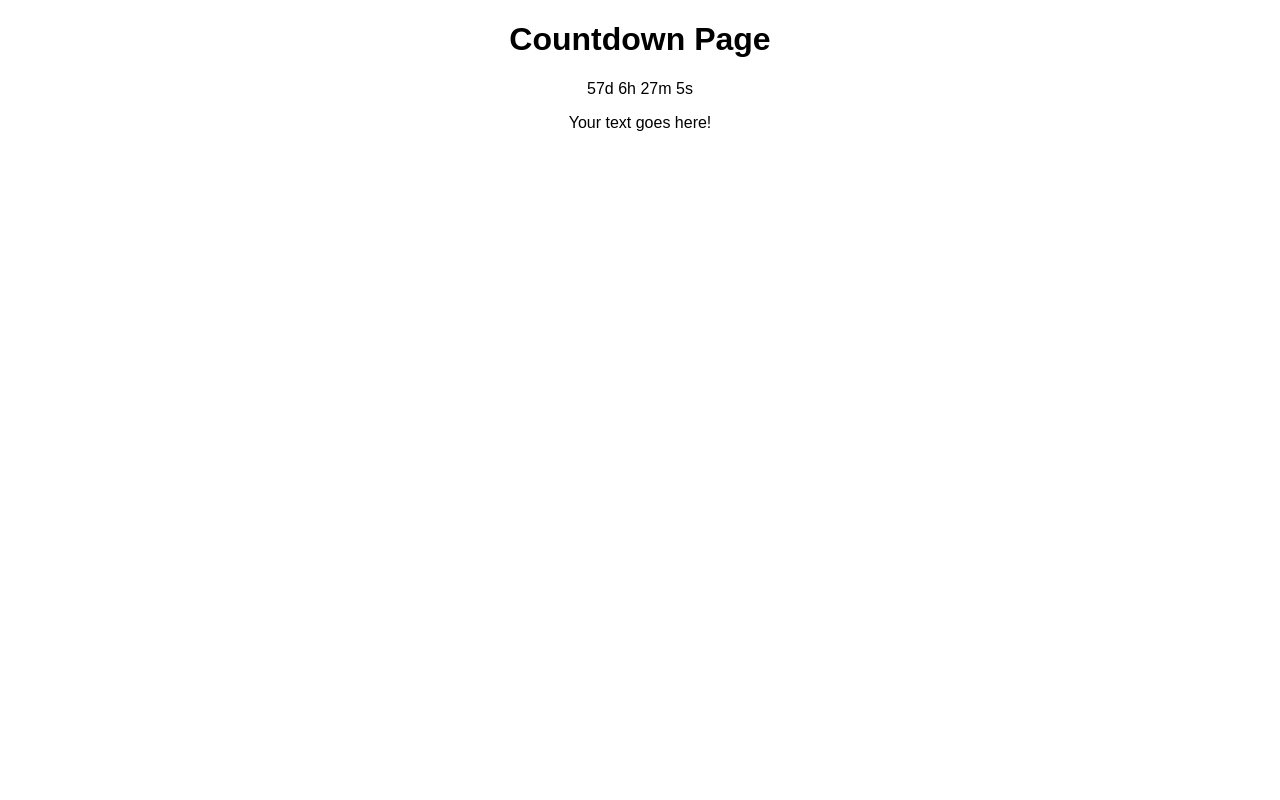
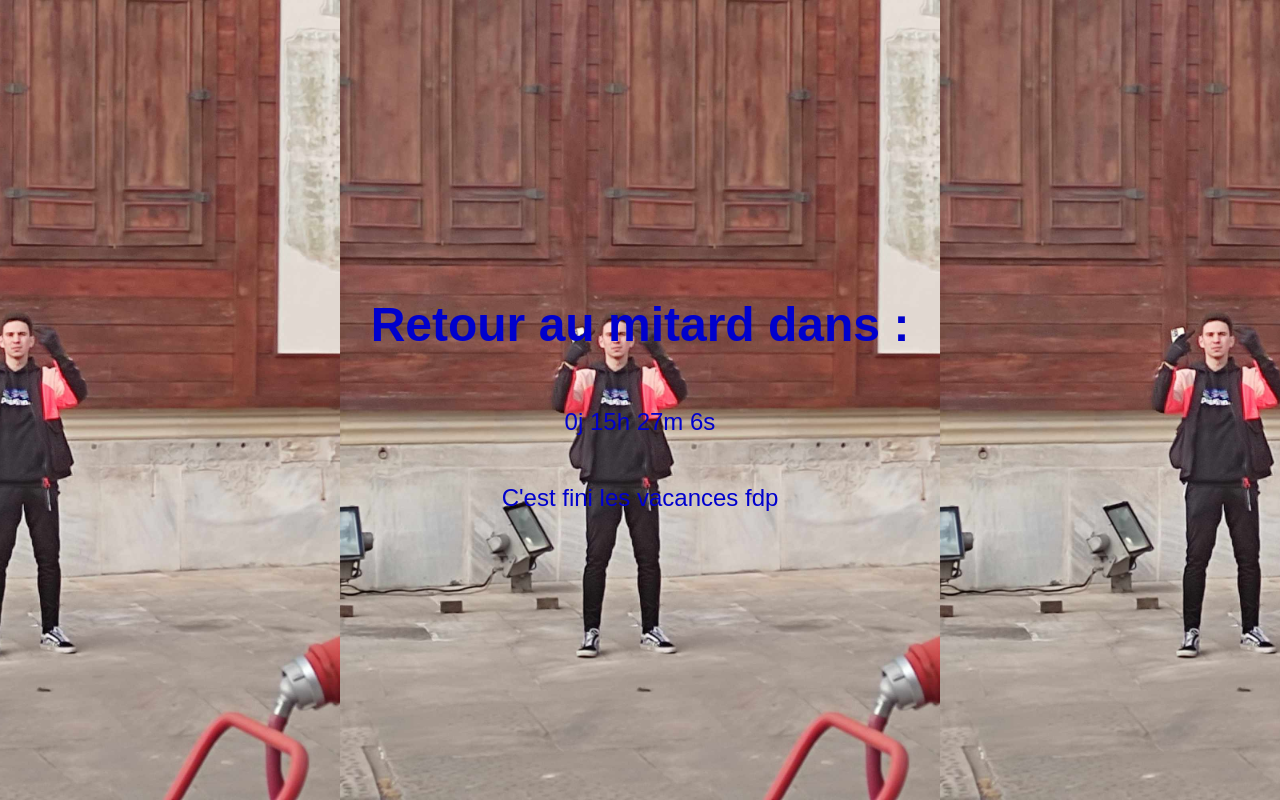
Before and after one commit to nathanboulanger/nathanboulanger.github.io, a website: page index.html in a window 1280 px wide. Drawn offline with Linux system fonts and the light colour scheme.

Commit message:
:lipstick: Banger countdown

```diff
--- a/index.html
+++ b/index.html
@@ -1,42 +1,73 @@
 <!DOCTYPE html>
 <html>
   <head>
-    <title>Countdown Page</title>
+    <title>Retour au mitard</title>
     <style>
-        /* CSS for styling */
-        /* Customize the styling as per your preferences */
       body {
-            text-align: center;
+        display: flex;
+        flex-direction: column;
+        height: 100vh;
+        justify-content: center;
+        align-items: center;
         font-family: Arial, sans-serif;
+        padding: 0;
+        margin: 0;
+        background-size: contain;
+        background-position: center;
+        font-size: x-large;
+        color: mediumblue;
+      }
+
+      .expired {
+        color: red;
+        font-size: large;
       }
     </style>
   </head>
   <body>
-    <h1>Countdown Page</h1>
+    <h1>Retour au mitard dans :</h1>
     <p id="countdown"></p>
-    <p>Your text goes here!</p>
+    <p>C'est fini les vacances fdp</p>
 
     <script>
-        // JavaScript for the countdown
-        var countDownDate = new Date("2023-12-31 23:59:59").getTime(); // Set the countdown date here
+      var countDownDate = new Date("2023-11-05T09:00:00").getTime(); // Set the countdown date here
 
-        var x = setInterval(function() {
+      var x = setInterval(function () {
         var now = new Date().getTime();
         var distance = countDownDate - now;
 
         var days = Math.floor(distance / (1000 * 60 * 60 * 24));
-            var hours = Math.floor((distance % (1000 * 60 * 60 * 24)) / (1000 * 60 * 60));
+        var hours = Math.floor(
+          (distance % (1000 * 60 * 60 * 24)) / (1000 * 60 * 60)
+        );
         var minutes = Math.floor((distance % (1000 * 60 * 60)) / (1000 * 60));
         var seconds = Math.floor((distance % (1000 * 60)) / 1000);
 
-            document.getElementById("countdown").innerHTML = days + "d " + hours + "h "
-            + minutes + "m " + seconds + "s ";
+        const countdown = document.getElementById("countdown");
+        countdown.innerHTML =
+          days + "j " + hours + "h " + minutes + "m " + seconds + "s ";
 
         if (distance < 0) {
           clearInterval(x);
-                document.getElementById("countdown").innerHTML = "EXPIRED";
+          countdown.classList.add("expired");
+          countdown.innerHTML = "Ca y est faut aller au taff bouffon";
         }
-        }, 1000);
+      }, 0);
+
+      const imageList = [
+        "380334353_1100798727751244_388367567958359671_n.jpg",
+        "380452961_1613435179063091_5392752957938759836_n.jpg",
+        "380506154_1036070880871816_5984651309206151151_n.jpg",
+        "380551432_1061745658506585_7690406893549691766_n.jpg",
+        "380583088_1011438389908647_3667581107678887803_n.jpg",
+        "380609565_285879490437894_1031402276683079197_n.jpg",
+        "385534401_1011496140129814_2524363734075875373_n.jpg",
+        "386430784_1204597890496469_1342996190004525677_n.jpg",
+      ];
+      const randomImage =
+        imageList[Math.floor(Math.random() * imageList.length)];
+
+      document.body.style.backgroundImage = `url('./pictures/${randomImage}')`;
     </script>
   </body>
 </html>
```
Also changed, not shown: package.json (added, +23 -0 lines), README.md, pictures/380334353_1100798727751244_388367567958359671_n.jpg (added), pictures/380452961_1613435179063091_5392752957938759836_n.jpg (added), pictures/380506154_1036070880871816_5984651309206151151_n.jpg (added), pictures/380551432_1061745658506585_7690406893549691766_n.jpg (added), pictures/380583088_1011438389908647_3667581107678887803_n.jpg (added), pictures/380609565_285879490437894_1031402276683079197_n.jpg (added), pictures/385534401_1011496140129814_2524363734075875373_n.jpg (added), pictures/386430784_1204597890496469_1342996190004525677_n.jpg (added), 1 other file. Lines whose indentation alone changed are shown as unchanged.
